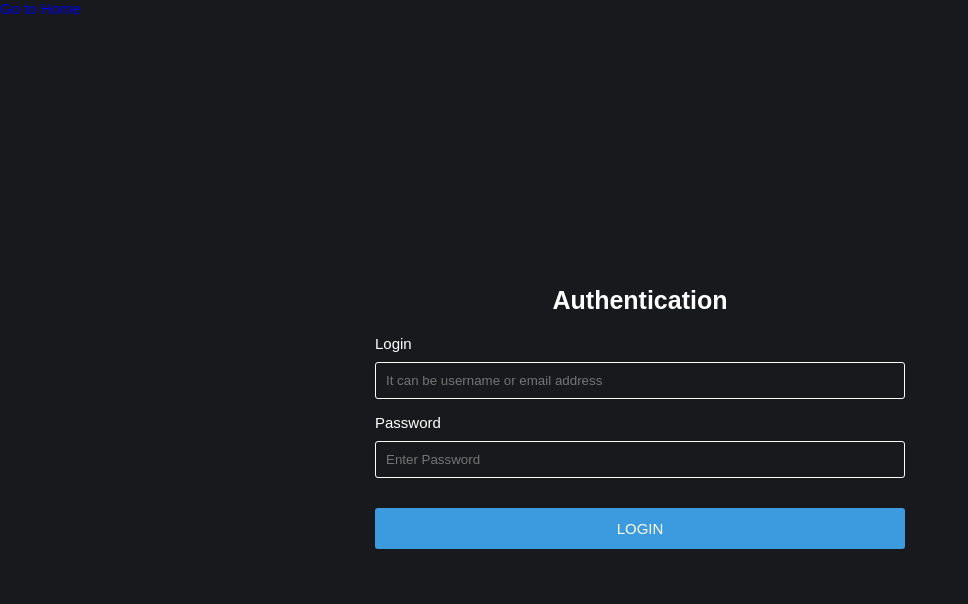
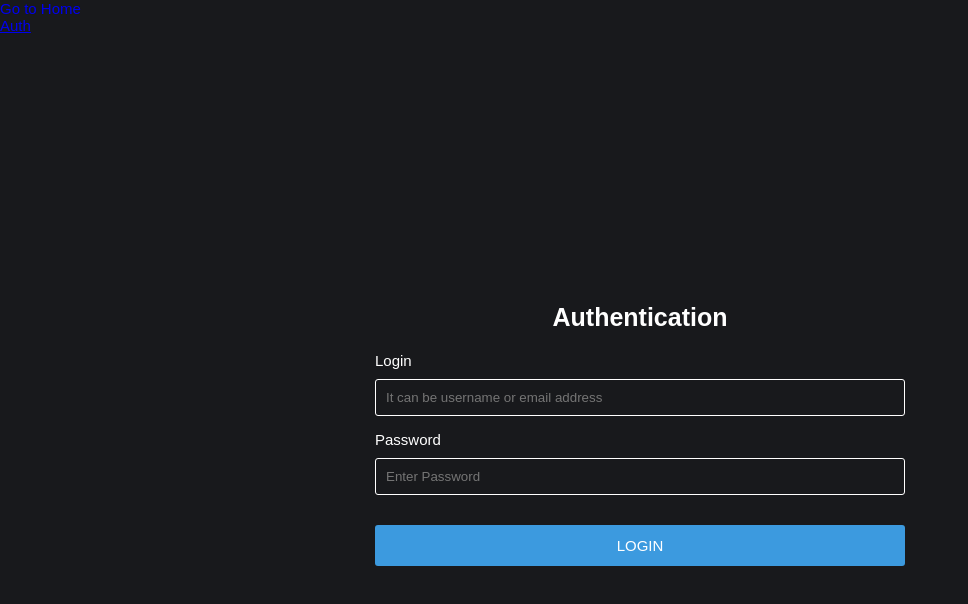
Before and after one commit to Aegnor/chat, a Vue app in the folder client/: page /auth in a window 1280 px wide. Shown: the top 604 px of the page, without its empty margins (0-968 px from the left). Built offline with nearby package versions, Linux system fonts and the light colour scheme; no server answers.

Commit message:
add auth router link

```diff
--- a/client/src/App.vue
+++ b/client/src/App.vue
@@ -1,5 +1,7 @@
 <template>
     <router-link to="/">Go to Home</router-link>
+    <br>
+    <router-link to="/auth">Auth</router-link>
     <router-view/>
 </template>
 
```
